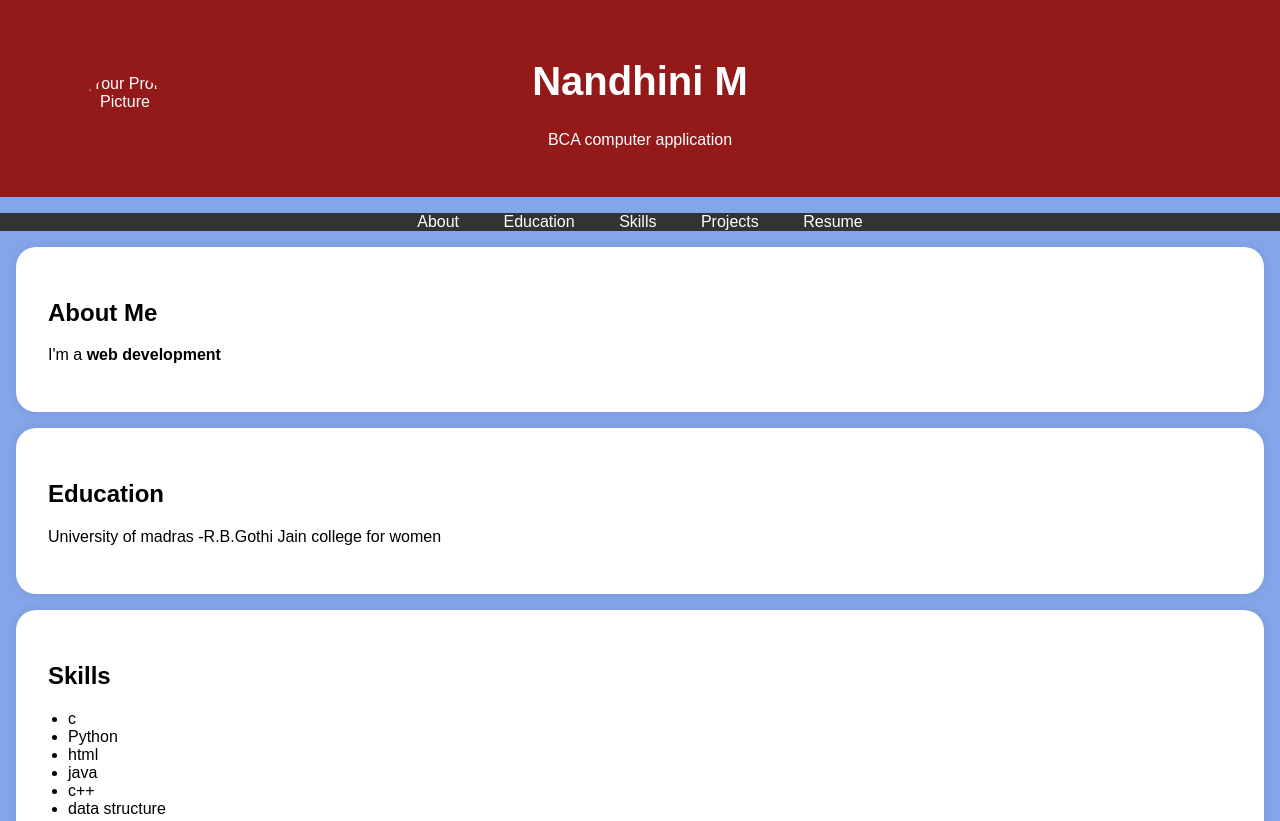
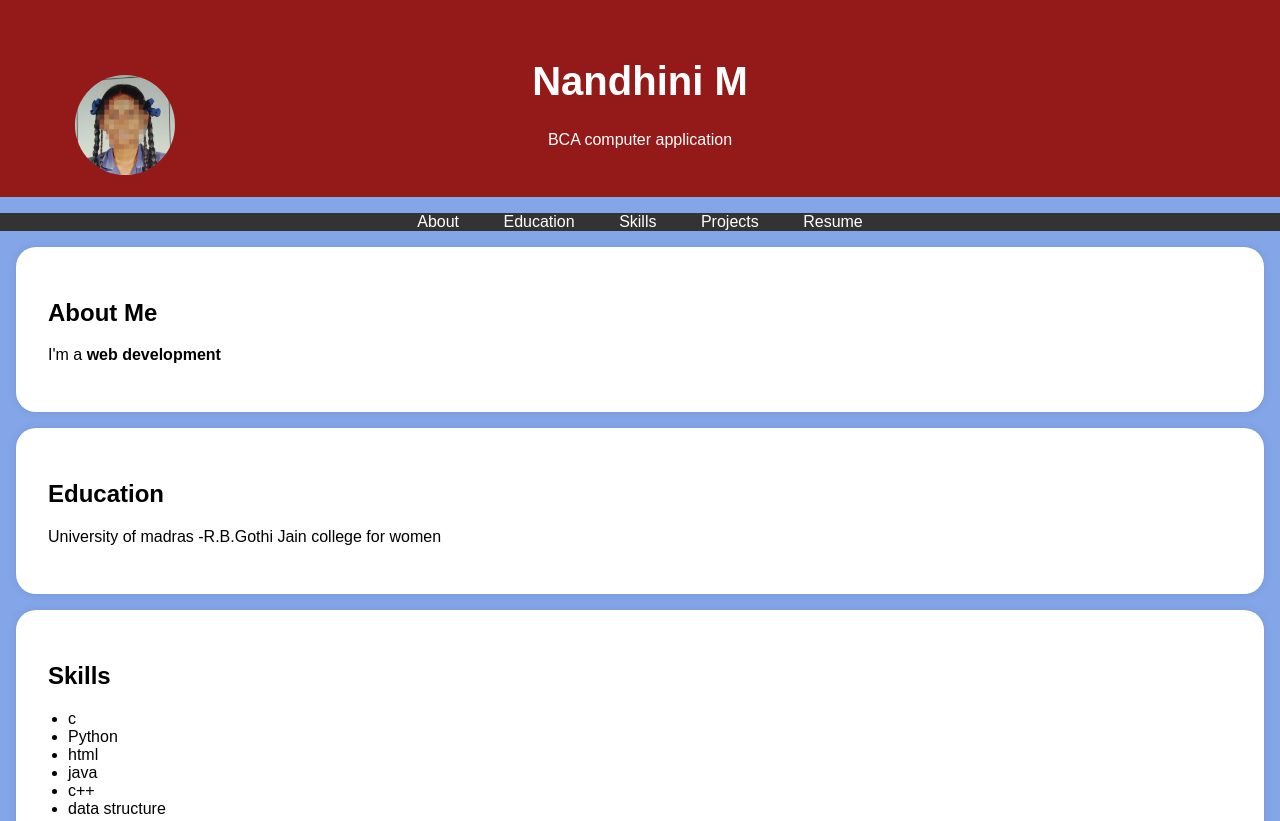
Before and after one commit to nandhini5446/Digital-portfolio, a plain HTML site: page index.html in a window 1280 px wide. Shown: the top 821 px of the page. Drawn offline with Linux system fonts and the light colour scheme.

Commit message:
index.html

```diff
--- a/index.html
+++ b/index.html
@@ -95,7 +95,7 @@
     <header>
         <div class="header-content">
             <!-- Add  picture here -->
-            <img src="/storage/emulated/0/DCIM/Camera/IMG_20250321_093032.jpg"alt="Your Profile Picture" class="profile-picture">
+            <img src="IMG_20250321_093032.jpg"alt="Your Profile Picture" class="profile-picture">
             <h1>Nandhini M</h1>
             <p>BCA computer application</p>
         </div>
```
